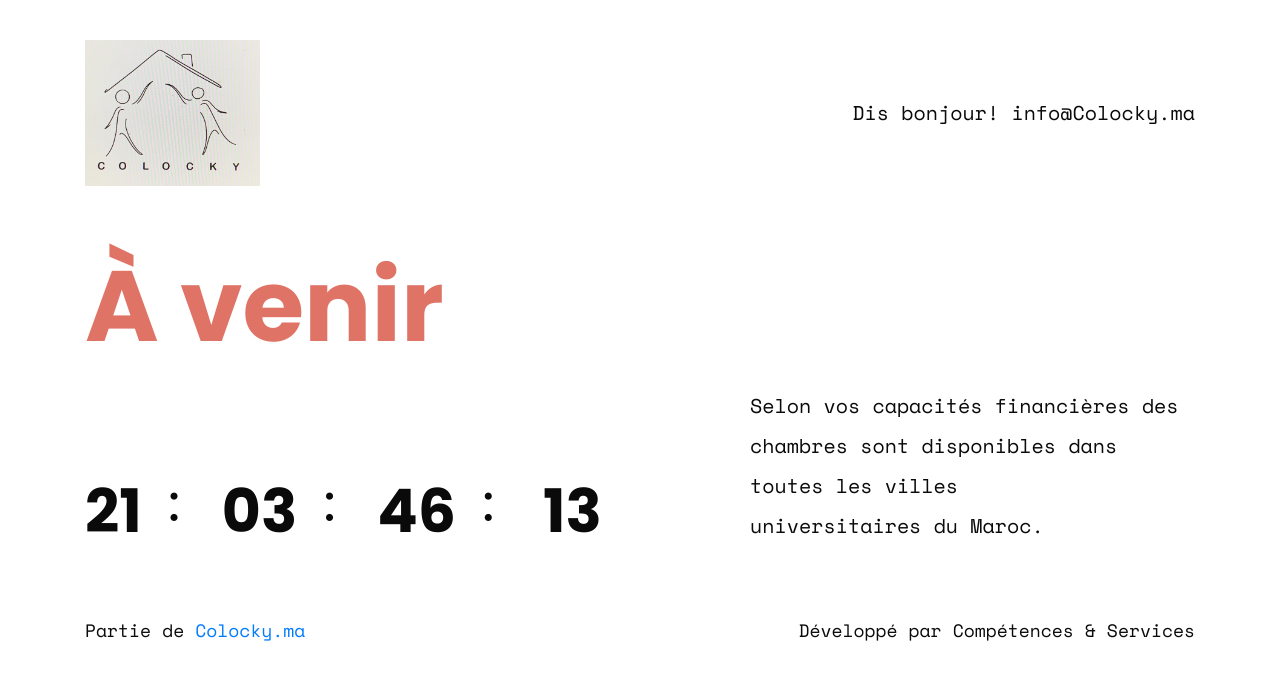
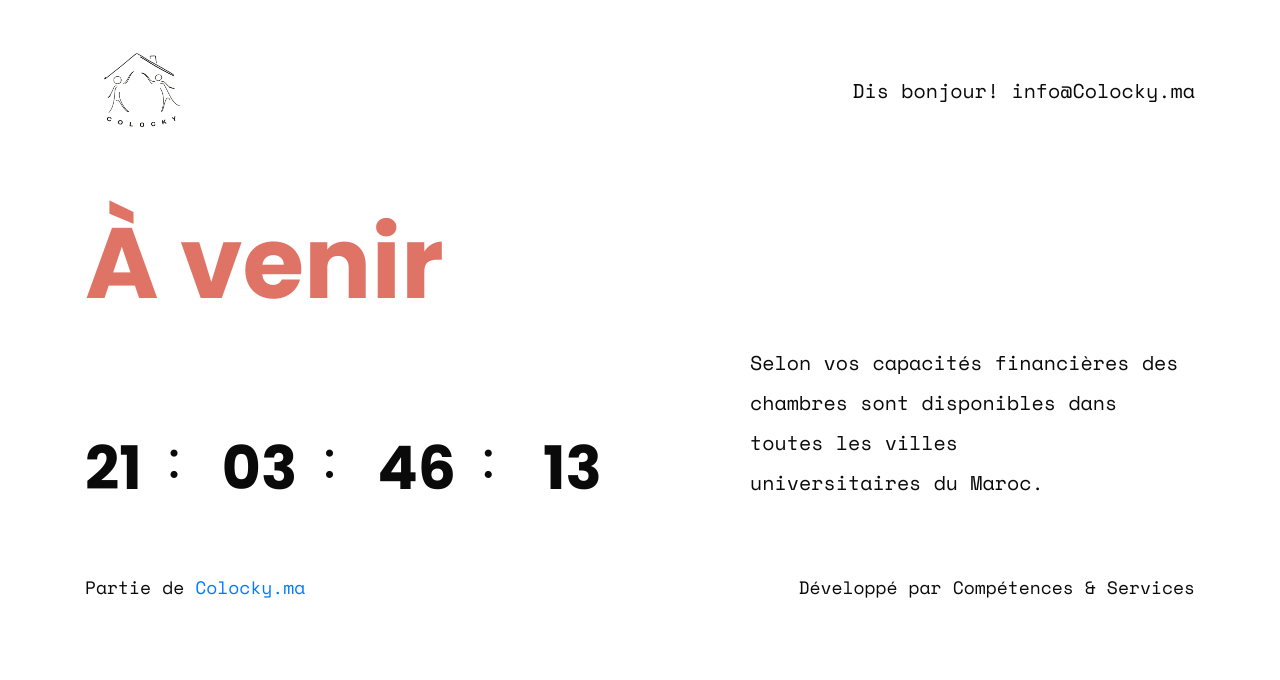
Before and after one commit to colockyma/colockyma, a plain HTML site: page index.html in a window 1280 px wide. Drawn offline with nearby package versions, Linux system fonts and the light colour scheme.

Commit message:
Update index.html

```diff
--- a/index.html
+++ b/index.html
@@ -24,7 +24,7 @@
                 <div class="container">
                     <div class="row align-items-center">
                         <div class="col-md-4">
-                            <a href="#" class="logo"> <img src="logo.jpg" alt=""></a>
+                            <a href="#" class="logo"> <img src="logo.jpeg" alt=""></a>
                         </div>
                         <div class="col-md-8">
                             <div class="header-right text-right">
```
